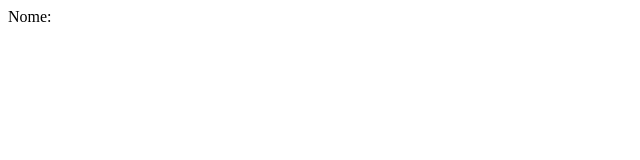
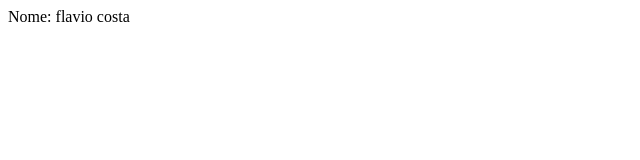
Before and after one commit to rafaelOjorge/git_exemplo, a plain HTML site: page index.html in a window 1280 px wide. Shown: the full height of the page, 0-640 px from the left. Drawn offline with Linux system fonts and the light colour scheme.

Commit message:
adicionado nome do cliente ao arquivo index.html

```diff
--- a/index.html
+++ b/index.html
@@ -5,6 +5,6 @@
   <title>Curriculo</title>
 </head>
 <body>
-  Nome:
+  Nome: flavio costa
 </body>
 </html>
```
